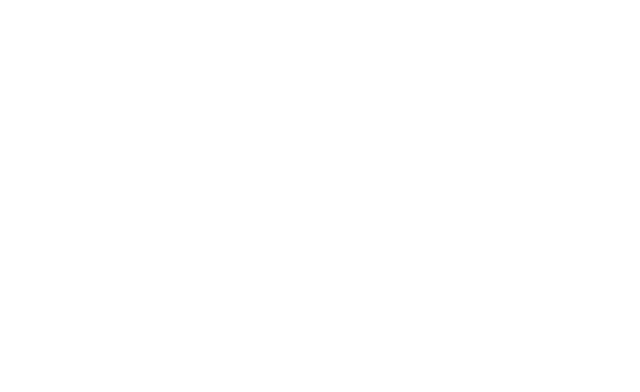
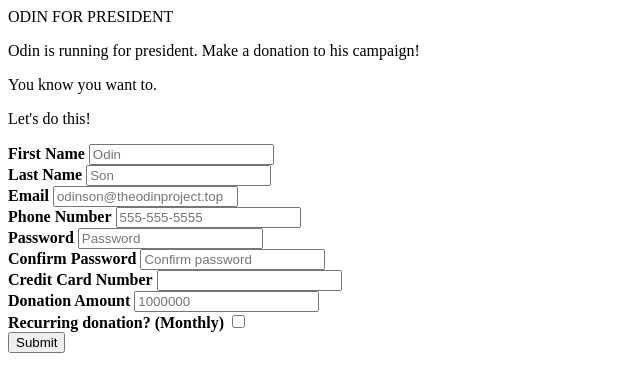
Before and after one commit to kckuei/odin-sign-up-form, a plain HTML site: page index.html in a window 1280 px wide. Shown: the whole page, without its empty margins (0-640 px from the left). Drawn offline with Linux system fonts and the light colour scheme.

Commit message:
Add some form elements

```diff
--- a/index.html
+++ b/index.html
@@ -11,6 +11,174 @@
 
 <body>
 
+    <!-- Revisit flex layout -->
+    <!-- Include a media query for styling -->
+    <!-- Consider dark mode option -->
+    <!-- Use some regex -->
+    <!-- Use form validation -->
+    <!-- Add hover effects -->
+    <!-- Try to format dollars -->
+
+    <div>
+        <div></div>
+        <div>ODIN FOR PRESIDENT</div>
+    </div>
+
+    <div>
+        <p>Odin is running for president. Make a donation to his campaign!</p>
+        <p>You know you want to.</p>
+    </div>
+
+    <div>
+        <p>Let's do this!</p>
+        <form action="#" method="post">
+            <div>
+                <label for="first">First Name</label>
+                <input type="text" name="first" id="first" placeholder="Odin" required>
+            </div>
+            <div>
+                <label for="last">Last Name</label>
+                <input type="text" name="last" id="last" placeholder="Son" required>
+            </div>
+            <div>
+                <label for="email">Email</label>
+                <input type="email" name="email" id="email" placeholder="odinson@theodinproject.top" required>
+            </div>
+            <div>
+                <label for="phone">Phone Number</label>
+                <input type="tel" name="phone" id="phone" placeholder="555-555-5555" required>
+            </div>
+            <div>
+                <label for="password">Password</label>
+                <input type="password" name="password" id="password" placeholder="Password" required>
+            </div>
+            <div>
+                <label for="confirm">Confirm Password</label>
+                <input type="password" name="confirm" id="confirm" placeholder="Confirm password" required>
+            </div>
+            <div>
+                <label for="cardnumber">Credit Card Number</label>
+                <input type="text" name="confirm" id="confirm" value="" required>
+            </div>
+            <div>
+                <label for="amount">Donation Amount</label>
+                <input type="text" name="amount" id="amount" min="1000000" placeholder="1000000" required>
+            </div>
+            <div>
+                <label for="recurring">Recurring donation? (Monthly)</label>
+                <input type="checkbox" required>
+            </div>
+            <button>Submit</button>
+        </form>
+
+    </div>
+
+
+
+
+
 </body>
 
 </html>
+
+<script>
+
+    // $("input[data-type='currency']").on({
+    //     keyup: function () {
+    //         formatCurrency($(this));
+    //     },
+    //     blur: function () {
+    //         formatCurrency($(this), "blur");
+    //     }
+    // });
+
+
+    // function formatNumber(n) {
+    //     // format number 1000000 to 1,234,567
+    //     return n.replace(/\D/g, "").replace(/\B(?=(\d{3})+(?!\d))/g, ",")
+    // }
+
+
+    // function formatCurrency(input, blur) {
+    //     // appends $ to value, validates decimal side
+    //     // and puts cursor back in right position.
+
+    //     // get input value
+    //     var input_val = input.val();
+
+    //     // don't validate empty input
+    //     if (input_val === "") { return; }
+
+    //     // original length
+    //     var original_len = input_val.length;
+
+    //     // initial caret position
+    //     var caret_pos = input.prop("selectionStart");
+
+    //     // check for decimal
+    //     if (input_val.indexOf(".") >= 0) {
+
+    //         // get position of first decimal
+    //         // this prevents multiple decimals from
+    //         // being entered
+    //         var decimal_pos = input_val.indexOf(".");
+
+    //         // split number by decimal point
+    //         var left_side = input_val.substring(0, decimal_pos);
+    //         var right_side = input_val.substring(decimal_pos);
+
+    //         // add commas to left side of number
+    //         left_side = formatNumber(left_side);
+
+    //         // validate right side
+    //         right_side = formatNumber(right_side);
+
+    //         // On blur make sure 2 numbers after decimal
+    //         if (blur === "blur") {
+    //             right_side += "00";
+    //         }
+
+    //         // Limit decimal to only 2 digits
+    //         right_side = right_side.substring(0, 2);
+
+    //         // join number by .
+    //         input_val = "$" + left_side + "." + right_side;
+
+    //     } else {
+    //         // no decimal entered
+    //         // add commas to number
+    //         // remove all non-digits
+    //         input_val = formatNumber(input_val);
+    //         input_val = "$" + input_val;
+
+    //         // final formatting
+    //         if (blur === "blur") {
+    //             input_val += ".00";
+    //         }
+    //     }
+
+    //     // send updated string to input
+    //     input.val(input_val);
+
+    //     // put caret back in the right position
+    //     var updated_len = input_val.length;
+    //     caret_pos = updated_len - original_len + caret_pos;
+    //     input[0].setSelectionRange(caret_pos, caret_pos);
+    // }
+
+
+
+    // const password = document.getElementById("password")
+    // const confirm_password = document.getElementById("confirm_password");
+
+    // function validatePassword() {
+    //     if (password.value != confirm_password.value) {
+    //         confirm_password.setCustomValidity("Passwords Don't Match");
+    //     } else {
+    //         confirm_password.setCustomValidity('');
+    //     }
+    // }
+
+    // password.onchange = validatePassword;
+    // confirm_password.onkeyup = validatePassword;
+</script>
--- a/styles.css
+++ b/styles.css
@@ -0,0 +1,3 @@
+label {
+    font-weight: bold;
+}
```
Also changed, not shown: assets/halie-west-25xggax4bSA-unsplash.jpg (added), assets/odin-lined.png (added), fonts/Norse-Bold (1).otf (added).
